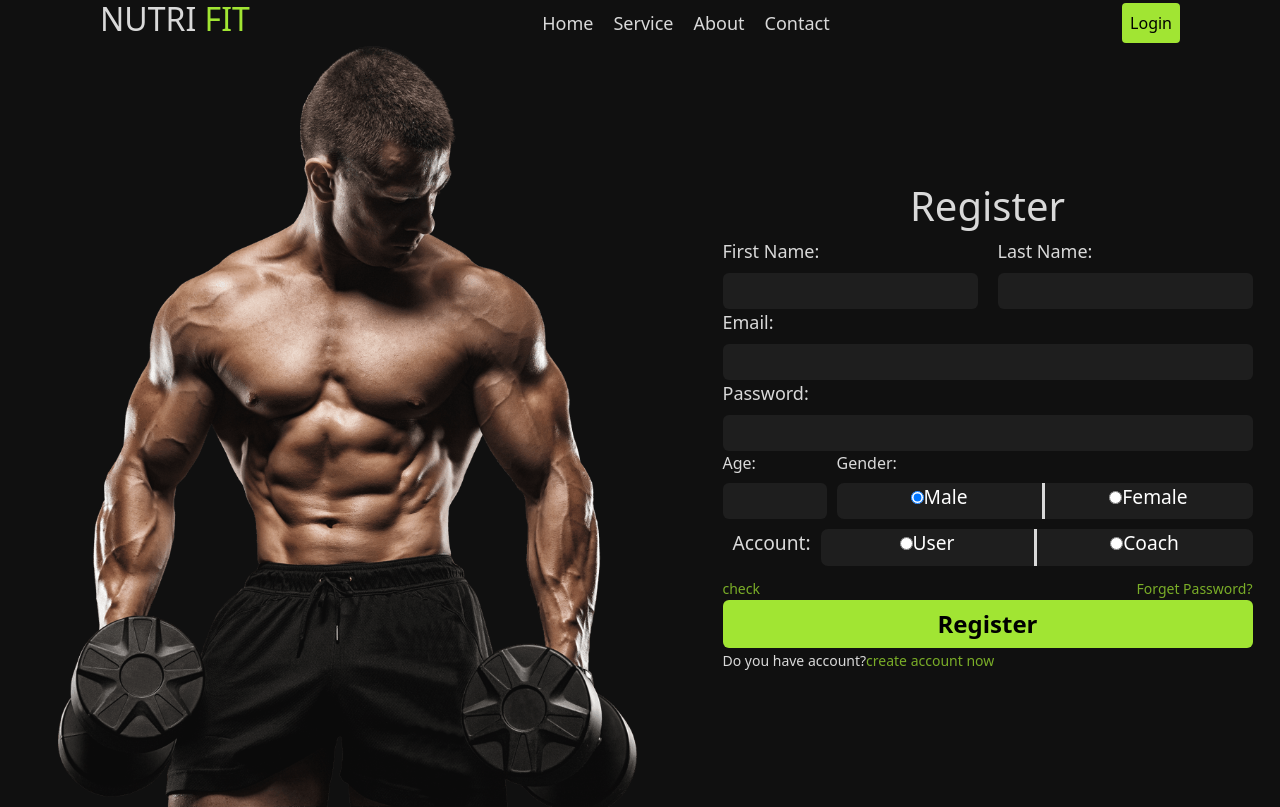
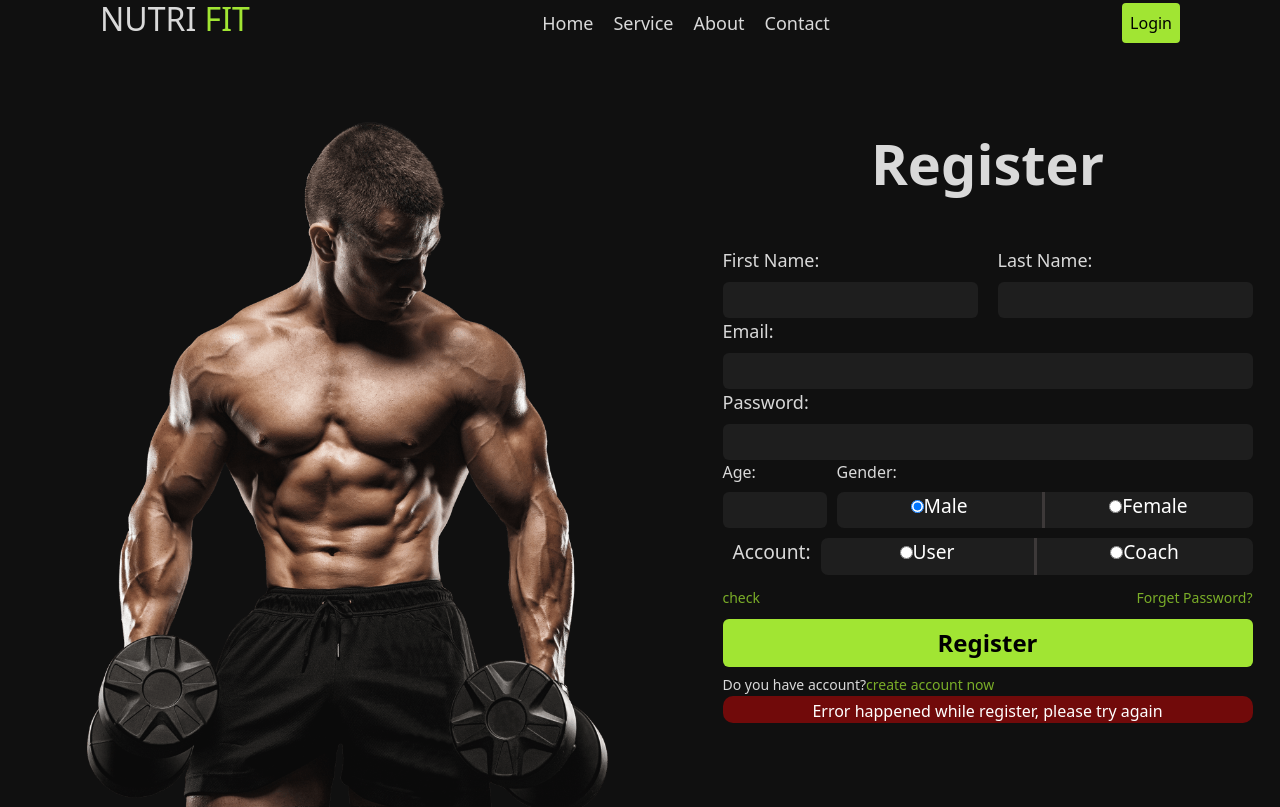
Before and after one commit to usfaql/MERAKI_Academy_Project_5_forked, a React (Create React App) app in the folder frontend/: page / in a window 1280 px wide. Both pictures are taken after a click on the button "Register". Built offline with nearby package versions, Linux system fonts and the light colour scheme; no server answers.

Commit message:
Register Component

```diff
--- a/frontend/src/components/RegisterPage/Register.css
+++ b/frontend/src/components/RegisterPage/Register.css
@@ -12,10 +12,10 @@
   margin: 0;
   display: flex;
   justify-content: center;
-  align-items: flex-start;
+  align-items: flex-end;
 }
 .image {
-  height: 100%;
+  height: 90%;
 }
 .Right-Inputs{
   height: 100%;
@@ -24,6 +24,11 @@
   display: flex;
   flex-direction: column;
   justify-content: center;
+}
+.Title{
+    margin-bottom: 50px;
+    font-size:3.5em;
+    font-weight: bold;
 }
 .FirstName-LastName {
   display: flex;
@@ -73,7 +78,7 @@
 .Male{
     text-align: center;
     width: 50%;
-    border-right:solid #D9D9D9;
+    border-right:solid #3d3939;
     color: #000000;
 
 }
@@ -99,7 +104,7 @@
 .User{
     text-align: center;
     width: 50%;
-    border-right:solid #D9D9D9;
+    border-right:solid #3d3939;
     color: #000000;
 
 }
@@ -114,6 +119,7 @@ justify-content: space-between;
 
 }
 .Register-Btn Button{
+    margin-top: 10px;
     width: 100%;
     border: 0;
     font-size: x-large;
@@ -122,8 +128,8 @@ justify-content: space-between;
     font-weight: bold;
 }
 .doYou{
+    margin-top: 5px;
     text-align: left;
-    cursor: pointer;
 }
 .Check , .Forget {
     cursor: pointer;
@@ -133,3 +139,24 @@ justify-content: space-between;
     background-color: #7aad28;
     color: #000000;
 }
+.SuccessMessage {
+    padding-top: 3px;
+    align-self: center;
+    border-radius: 10px;
+    height: 60px;
+    width: 100%;
+    background-color: #A1E533;
+    color: black;
+    text-align: center;
+  }
+
+  .ErrorMessage {
+    padding-top: 3px;
+    border-radius: 10px;
+    align-self: center;
+
+    width: 100%;
+    background-color: hsla(0, 100%, 50%, 0.402);
+    color: white;
+    text-align: center;
+  }
--- a/frontend/src/components/RegisterPage/Register.js
+++ b/frontend/src/components/RegisterPage/Register.js
@@ -12,18 +12,38 @@ const Register = () => {
   const [gender, setGender] = useState("male");
   const [age, setAge] = useState(null);
   const [roleId, setRoleId] = useState(null);
-  const [typeOfAccount, setTypeOfAccount] = useState("");
+  const [success, setSuccess] = useState(null)
+  const [message, setMessage] = useState("")
+  const createNewAccount=()=>{
+    axios.post("http://localhost:5000/users/register",{ firstName,lastName,email,password,age,gender,roleId}).then((result)=>{
+      if(result.data.success){
+        setSuccess(true)
+        setMessage(result.data.message)
+      }else throw Error;
+    }).catch((error)=>{
+      setSuccess(false)
+      if (error.response && error.response.data) {
+        return setMessage(error.response.data.message);
+      }
+      setMessage("Error happened while register, please try again");
+    }
+
+    )}
+
   return (
     <div className="Register-Page">
       <div className="Left-Image">
         <img className="image" src={logo} />
       </div>
       <div className="Right-Inputs">
-        <h1>Register</h1>
+        <h1 className="Title">Register</h1>
         <div className="FirstName-LastName">
           <div className="FirstName">
             <Form.Label>First Name:</Form.Label>
-            <Form.Control
+            <Form.Control onChange={(e)=>{
+              setFirstName(e.target.value)
+            }}
+
               type="text"
               style={{
                 backgroundColor: "#1e1e1e",
@@ -34,7 +54,9 @@ const Register = () => {
           </div>
           <div className="LastName">
             <Form.Label>Last Name:</Form.Label>
-            <Form.Control
+            <Form.Control onChange={(e)=>{
+setLastName(e.target.value)
+            }}
               type="text"
               style={{
                 backgroundColor: "#1e1e1e",
@@ -46,14 +68,18 @@ const Register = () => {
         </div>
         <div className="Email">
           <Form.Label>Email:</Form.Label>
-          <Form.Control
+          <Form.Control onChange={(e)=>{
+setEmail(e.target.value)
+          }}
             type="email"
             style={{ backgroundColor: "#1e1e1e", border: "0", color: "white" }}
           />
         </div>
         <div className="Password">
           <Form.Label>Password:</Form.Label>
-          <Form.Control
+          <Form.Control onChange={(e)=>{
+setPassword(e.target.value)
+          }}
             type="password"
             style={{ backgroundColor: "#1e1e1e", border: "0", color: "white" }}
           />
@@ -61,7 +87,9 @@ const Register = () => {
         <div className="Age-Gender">
           <div className="Age">
             <Form.Label>Age:</Form.Label>
-            <Form.Control
+            <Form.Control onChange={(e)=>{
+setAge(e.target.value)
+            }}
               type="number"
               style={{
                 backgroundColor: "#1e1e1e",
@@ -155,14 +183,17 @@ const Register = () => {
           </div>
         </div>
         <div className="Register-Btn">
-          <Button variant="success">Register</Button>
+          <Button onClick={()=>{
+            createNewAccount()
+          }} >Register</Button>
         </div>
         <div className="doYou">
           <small>
             Do you have account?
-            <a style={{ color: "#7aad28" }}>create account now</a>
+            <a style={{ color: "#7aad28" ,cursor:"pointer"}}>create account now</a>
           </small>
         </div>
+        {success?message&&<div className="SuccessMessage">{message}</div>:message&&<div className="ErrorMessage">{message}</div>}
       </div>
     </div>
   );
```
